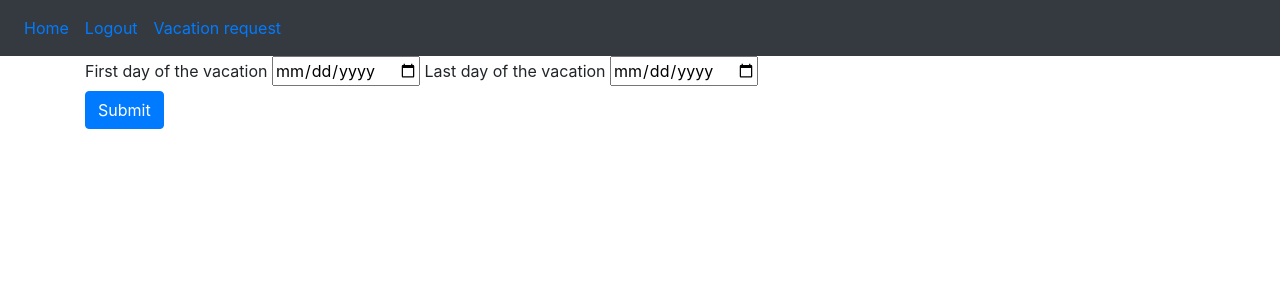
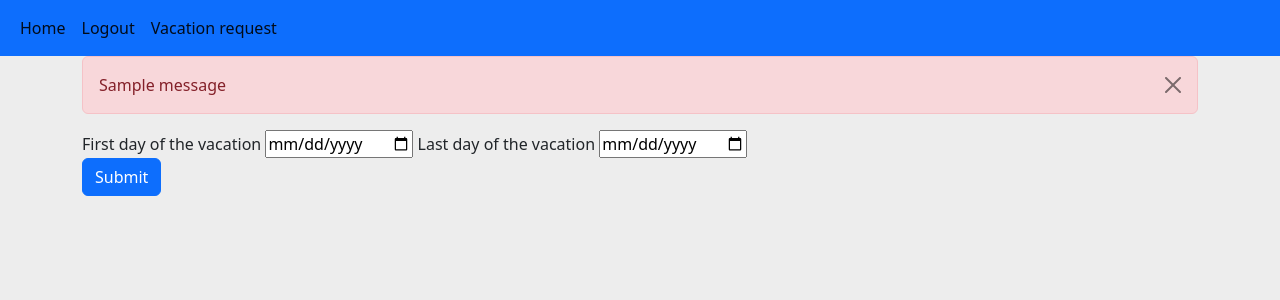
Before and after one commit to ktomi96/vacation_manager, a Flask app: page /1/new_request in a window 1280 px wide. Shown: the top 300 px of the page. Run offline with Flask 2, Linux system fonts and the light colour scheme; a user stored in the database is signed in; tables that the repository leaves empty hold one stand-in row (values such as "Sample post"); one stand-in notice (Sample message) is shown; some libraries are stand-ins or nearby versions.

Commit message:
The vacation quota is now tracked, upgraded bootstrap to 5.2.1. Made the website prettier. Vacation date picking now has rules.(no time travel)

```diff
--- a/website/directions.py
+++ b/website/directions.py
@@ -1,11 +1,11 @@
 # Python standard libraries
 import json
 import os
-from datetime import datetime
+from datetime import datetime, date
 
 
 # Third party libraries
-from flask import Flask, redirect, request, url_for, render_template, escape
+from flask import Flask, redirect, request, url_for, render_template, escape, flash
 from flask_login import (
     LoginManager,
     current_user,
@@ -172,16 +172,6 @@ def logout():
     return redirect(url_for("home"))
 
 
-@app.route("/admin")
-@login_required
-def admin():
-    viewer = get_viewer()
-    if current_user.get_auth_lvl() == 2:
-        return render_template("admin.html", viewer=viewer)
-    else:
-        return redirect(url_for("home"))
-
-
 @app.route("/manage_users")
 @login_required
 def manage_users():
@@ -241,13 +231,20 @@ def new_request(id: int):
                 escape(form.date_from.data), date_format)
             request_to = datetime.strptime(
                 escape(form.date_to.data), date_format)
-            print(request_from)
 
-            new_request = Vacation_request(
-                user_id=current_user.id_, request_from=request_from, request_to=request_to, status="PENDING")
-            db.session.add(new_request)
-            db.session.commit()
-            return redirect(url_for("request_vacation"))
+            if form.date_from.data < date.today():
+                flash("Date that you choose must be today or in the future")
+            elif ((request_to - request_from).days + 1) > user_request.leave_requests()["balance"]:
+                flash("You dont have enough balance for that")
+
+            elif request_to < request_from:
+                flash("You can't travel in the time (unless you have a Flux capacitor)")
+            else:
+                new_request = Vacation_request(
+                    user_id=current_user.id_, request_from=request_from, request_to=request_to, status="PENDING")
+                db.session.add(new_request)
+                db.session.commit()
+                return redirect(url_for("request_vacation"))
 
         return render_template("new_request.html", form=form, user_request=user_request, viewer=viewer)
 
@@ -263,7 +260,7 @@ def delete_request(id: int):
 
         if user.id_ == to_delete.user_id:
             can_be_deleted = True
-        elif to_delete.status == 'ACCEPTED':
+        elif to_delete.status == 'APPROVED':
             can_be_deleted = False
 
         if current_user.get_auth_lvl() == 2:
@@ -271,7 +268,6 @@ def delete_request(id: int):
 
         if request.method == 'GET' and can_be_deleted == True:
 
-            print(to_delete)
             db.session.delete(to_delete)
             db.session.commit()
 
--- a/website/forms.py
+++ b/website/forms.py
@@ -24,6 +24,6 @@ class Edit_request(FlaskForm):
     date_from = DateField("First day of the vacation", format="%Y-%m-%d")
     date_to = DateField("Last day of the vacation", format="%Y-%m-%d")
     request_status = SelectField("Request status: ", choices=[(
-        "ACCEPTED", "ACCEPTED"), ("PENDING", "PENDING"), ("CANCELED", "CANCELED")])
+        "APPROVED", "APPROVED"), ("PENDING", "PENDING"), ("CANCELED", "CANCELED")])
 
     submit = SubmitField("Submit")
--- a/website/models.py
+++ b/website/models.py
@@ -35,6 +35,15 @@ class User(db.Model, UserMixin):
         user = User.query.filter_by(id_=self.id_).first()
         return user.auth_level
 
+    def leave_requests(self):
+        vacation_approved = sum([vacation.get_holidays()
+                                 for vacation in self.vacation_requests if vacation.status == "APPROVED"])
+
+        vacation_balance = {"vacation_approved": vacation_approved, "balance": (
+            self.vacation_quota - vacation_approved)}
+
+        return vacation_balance
+
 
 class Vacation_request(db.Model):
     id_ = db.Column(db.Integer(), primary_key=True)
@@ -45,6 +54,14 @@ class Vacation_request(db.Model):
     request_to = db.Column(db.Date())
     status = db.Column(db.String(255))
 
+    def get_holidays(self):
+        diff = (self.request_to - self.request_from).days + 1
+
+        return diff
+
+    def is_today(self):
+        return date.today()
+
 
 @login_manager.user_loader
 def load_user(user_id):
--- a/website/templates/admin.html
+++ /dev/null
@@ -1,6 +0,0 @@
-{% extends "base.html" %}
-{% block title %}Admin Page{% endblock %}
-
-{% block content %}
-<h1>This is the admin page</h1>
-{%  endblock %}
--- a/website/templates/base.html
+++ b/website/templates/base.html
@@ -4,50 +4,6 @@
     <meta charset="UTF-8" />
     <meta http-equiv="X-UA-Compatible" content="IE=edge" />
     <meta name="viewport" content="width=device-width, initial-scale=1.0" />
-    <link
-      rel="stylesheet"
-      href="https://stackpath.bootstrapcdn.com/bootstrap/4.4.1/css/bootstrap.min.css"
-      integrity="sha384-Vkoo8x4CGsO3+Hhxv8T/Q5PaXtkKtu6ug5TOeNV6gBiFeWPGFN9MuhOf23Q9Ifjh"
-      crossorigin="anonymous"
-    />
-    <link
-      rel="stylesheet"
-      href="https://stackpath.bootstrapcdn.com/font-awesome/4.7.0/css/font-awesome.min.css"
-      crossorigin="anonymous"
-    />
-    <link rel="stylesheet" href="https://cdn.jsdelivr.net/npm/bootstrap-icons@1.9.1/font/bootstrap-icons.css">
-    <title>{% block title %}Home{% endblock %}</title>
-  </head>
-  <body>
-    <nav class="navbar navbar-expand-lg nabvar-dark bg-dark">
-      <button
-        class="navbar-toggler"
-        type="button"
-        data-toggle="collapse"
-        data-targer="#navbar"
-      >
-        <span class="navbar-toggler-icon"></span>
-      </button>
-      <div class="collapse navbar-collapse" id="navbar">
-        <div class="navbar-nav">
-          <a class="nav-item nav-link" id="home" href="/">Home</a>
-          {%  if viewer == -1 %}
-          <a class="nav-item nav-link" id="login" href="/login">Login</a>
-          {%  elif viewer >= 0 %}
-          <a class="nav-item nav-link" id="logout" href="/logout">Logout</a>
-          {%  if viewer >= 1 %}
-          <a class="nav-item nav-link" id="request_vacation" href="/request_vacation">Vacation request</a>
-          {%  endif %}
-          {%  if viewer == 2 %}
-          <a class="nav-item nav-link" id="admin" href="/admin">Admin</a>
-          <a class="nav-item nav-link" id="manage_users" href="/manage_users">User Management</a>
-          <a class="nav-item nav-link" id="manage_request" href="/manage_request">Request Management</a>
-          {%  endif %}
-          {%  endif %}
-        </div>
-      </div>
-    </nav>
-    <div class="container">{% block content %} {% endblock %}</div>
     <script
       src="https://code.jquery.com/jquery-3.2.1.slim.min.js"
       integrity="sha384-KJ3o2DKtIkvYIK3UENzmM7KCkRr/rE9/Qpg6aAZGJwFDMVNA/GpGFF93hXpG5KkN"
@@ -58,10 +14,60 @@
       integrity="sha384-ApNbgh9B+Y1QKtv3Rn7W3mgPxhU9K/ScQsAP7hUibX39j7fakFPskvXusvfa0b4Q"
       crossorigin="anonymous"
     ></script>
+
     <script
-      src="https://maxcdn.bootstrapcdn.com/bootstrap/4.0.0/js/bootstrap.min.js"
-      integrity="sha384-JZR6Spejh4U02d8jOt6vLEHfe/JQGiRRSQQxSfFWpi1MquVdAyjUar5+76PVCmYl"
+      src="https://cdn.jsdelivr.net/npm/bootstrap@5.2.0/dist/js/bootstrap.min.js"
+      integrity="sha384-ODmDIVzN+pFdexxHEHFBQH3/9/vQ9uori45z4JjnFsRydbmQbmL5t1tQ0culUzyK"
       crossorigin="anonymous"
     ></script>
+    <link
+      href="https://cdn.jsdelivr.net/npm/bootstrap@5.2.1/dist/css/bootstrap.min.css"
+      rel="stylesheet"
+      integrity="sha384-iYQeCzEYFbKjA/T2uDLTpkwGzCiq6soy8tYaI1GyVh/UjpbCx/TYkiZhlZB6+fzT"
+      crossorigin="anonymous"
+    />
+    <link
+      rel="stylesheet"
+      href="https://stackpath.bootstrapcdn.com/font-awesome/4.7.0/css/font-awesome.min.css"
+      crossorigin="anonymous"
+    />
+    <link
+      rel="stylesheet"
+      href="https://cdn.jsdelivr.net/npm/bootstrap-icons@1.9.1/font/bootstrap-icons.css"
+    />
+    <title>{% block title %}Home{% endblock %}</title>
+  </head>
+  <body style="background-color:#EDEDED">
+    <nav class="navbar navbar-expand bg-primary">
+        <div class="container-fluid">
+          <ul class="navbar-nav">
+            <li class="nav-item">
+              <a class="nav-link active" aria-current="page" id="home" href="/">Home</a>
+            </li>
+          {% if viewer == -1 %}
+            <li class="nav-item">
+              <a class="nav-link active" aria-current="page" id="login" href="/login">Login</a>
+            </li>
+          {% elif viewer >= 0 %}
+            <li class="nav-item">
+              <a class="nav-link active" aria-current="page" id="logout" href="/logout">Logout</a>
+            </li>
+          {% if viewer >= 1 %}
+            <li class="nav-item">
+              <a class="nav-link active" aria-current="page" id="request_vacation" href="/request_vacation">Vacation request</a>
+            </li>
+          {% endif %} {% if viewer == 2 %}
+            <li class="nav-item">
+              <a class="nav-link active" href="/manage_users">User Management</a>
+            </li>
+            <li class="nav-item">
+              <a class="nav-link active" href="/manage_request">Request Management</a>
+            </li>
+          {% endif %} {% endif %}
+          </ul>
+        </div>
+      </div>
+    </nav>
+    <div class="container">{% block content %} {% endblock %}</div>
   </body>
 </html>
--- a/website/templates/new_request.html
+++ b/website/templates/new_request.html
@@ -1,13 +1,24 @@
 {% extends "base.html" %} {% block title %}New request page{% endblock %} {%
-block content %}
+block content %} {% for message in get_flashed_messages() %}
+<div class="alert alert-danger alert-dismissible fade show" role="alert">
+  {{ message }}
+  <button
+    type="button"
+    class="btn-close"
+    data-bs-dismiss="alert"
+    aria-label="Close"
+  ></button>
+</div>
+
+{% endfor %}
+
 <div></div>
 <form action="/{{ user_request.id_ }}/new_request" method="POST">
-  {{ form.hidden_tag() }}
-  {{ form.date_from.label }}
-  {{ form.date_from(class="datepicker") }}
-
-  {{ form.date_to.label }}
-  {{ form.date_to(class="datepicker") }}
+  <h1></h1>
+  <div></div>
+  {{ form.hidden_tag() }} {{ form.date_from.label }} {{
+  form.date_from(class="datepicker") }} {{ form.date_to.label }} {{
+  form.date_to(class="datepicker") }}
 
   <br />
   {{ form.submit(class="btn btn-primary") }}
```
Also changed, not shown: website/templates/edit_request.html (+9 -11 lines), website/templates/manage_request.html (+8 -8 lines), website/templates/manage_users.html (+8 -8 lines), website/templates/request_vacation.html (+6 -6 lines).
